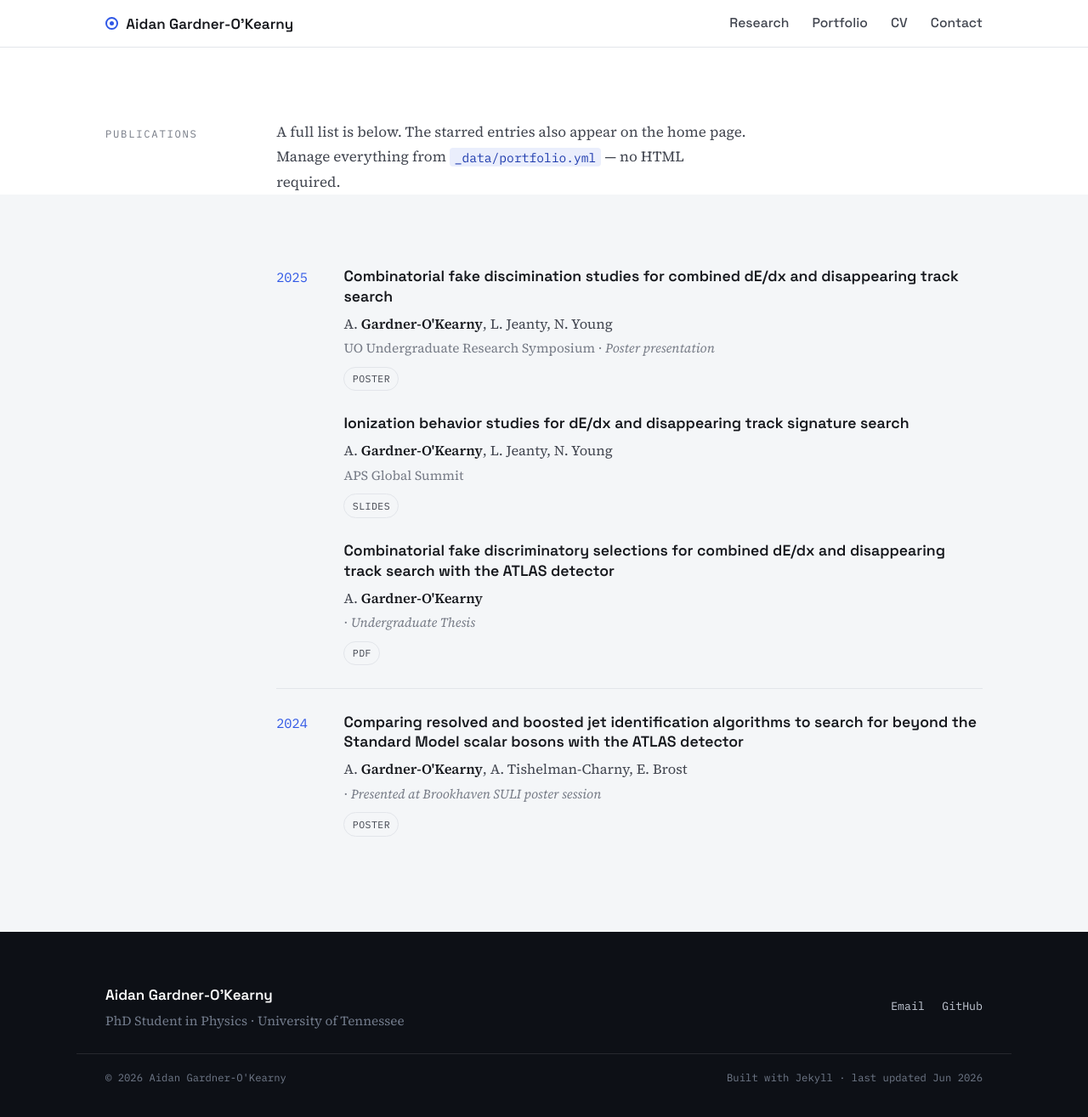
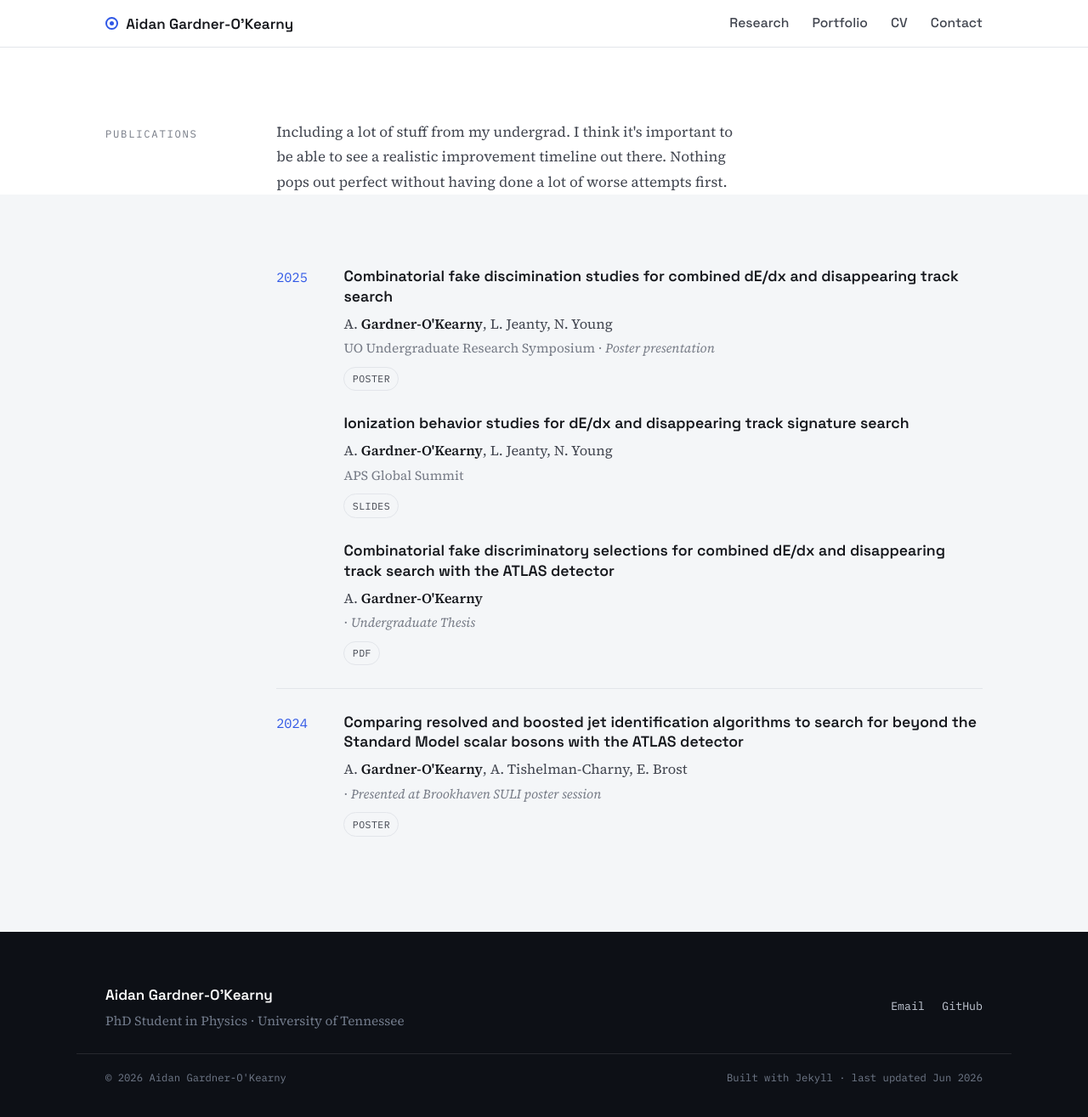
Before and after one commit to aidangardnerokearny/aidangardnerokearny.github.io, a Jekyll site: the page built from portfolio.md, in a window 1280 px wide and 1316 px high. Shown: the whole window at 85% size. Built offline with Jekyll 4.4.1, drawn with Linux system fonts in a browser that asks for light colours.

Commit message:
Changing portfolio header

```diff
--- a/portfolio.md
+++ b/portfolio.md
@@ -9,8 +9,7 @@ permalink: /portfolio/
     <p class="section__label">Publications</p>
     <div class="prose">
       <p>
-        A full list is below. The starred entries also appear on the home page.
-        Manage everything from <code>_data/portfolio.yml</code> — no HTML required.
+        Including a lot of stuff from my undergrad. I think it's important to be able to see a realistic improvement timeline out there. Nothing pops out perfect without having done a lot of worse attempts first.
       </p>
     </div>
   </div>
```
